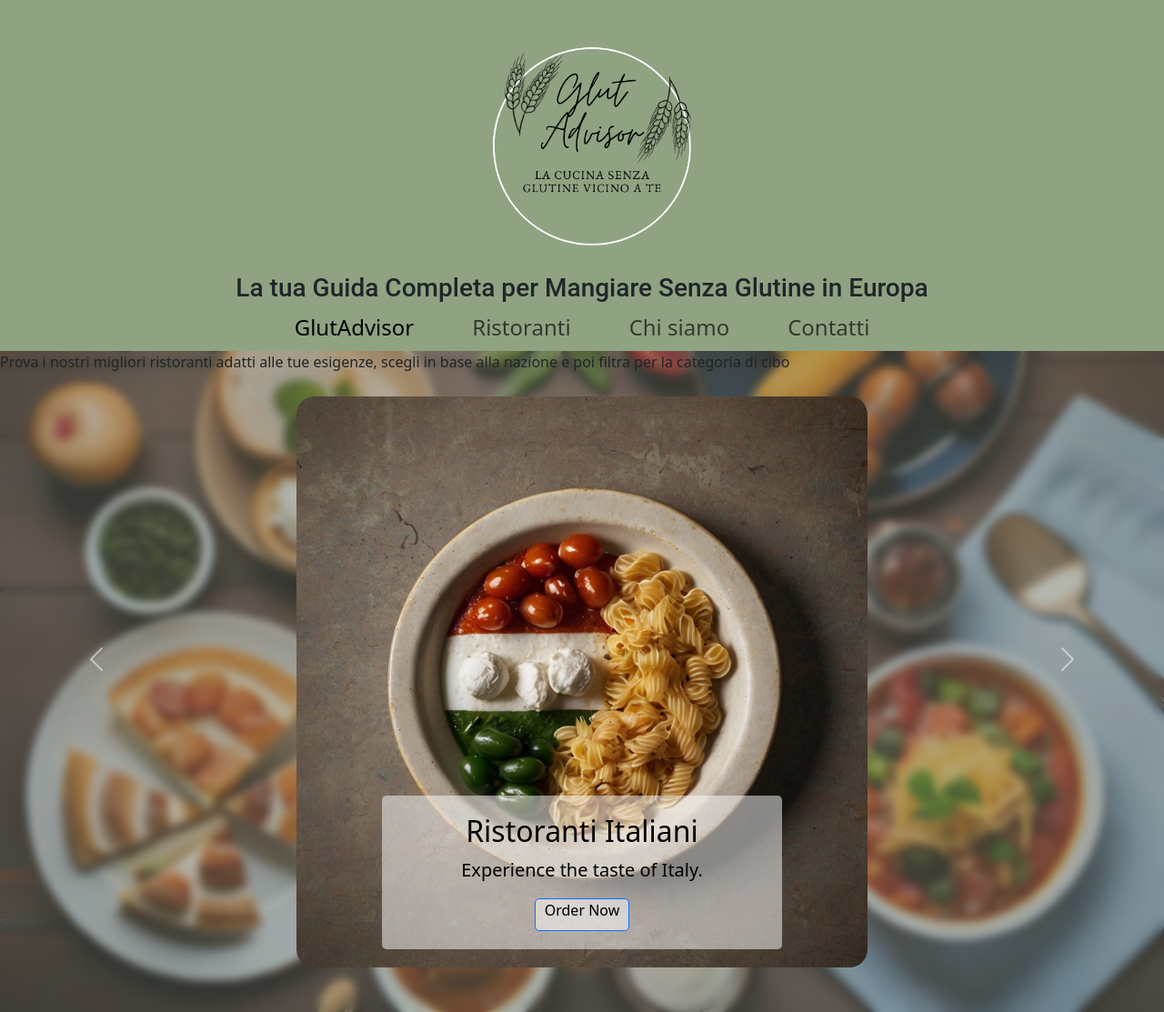
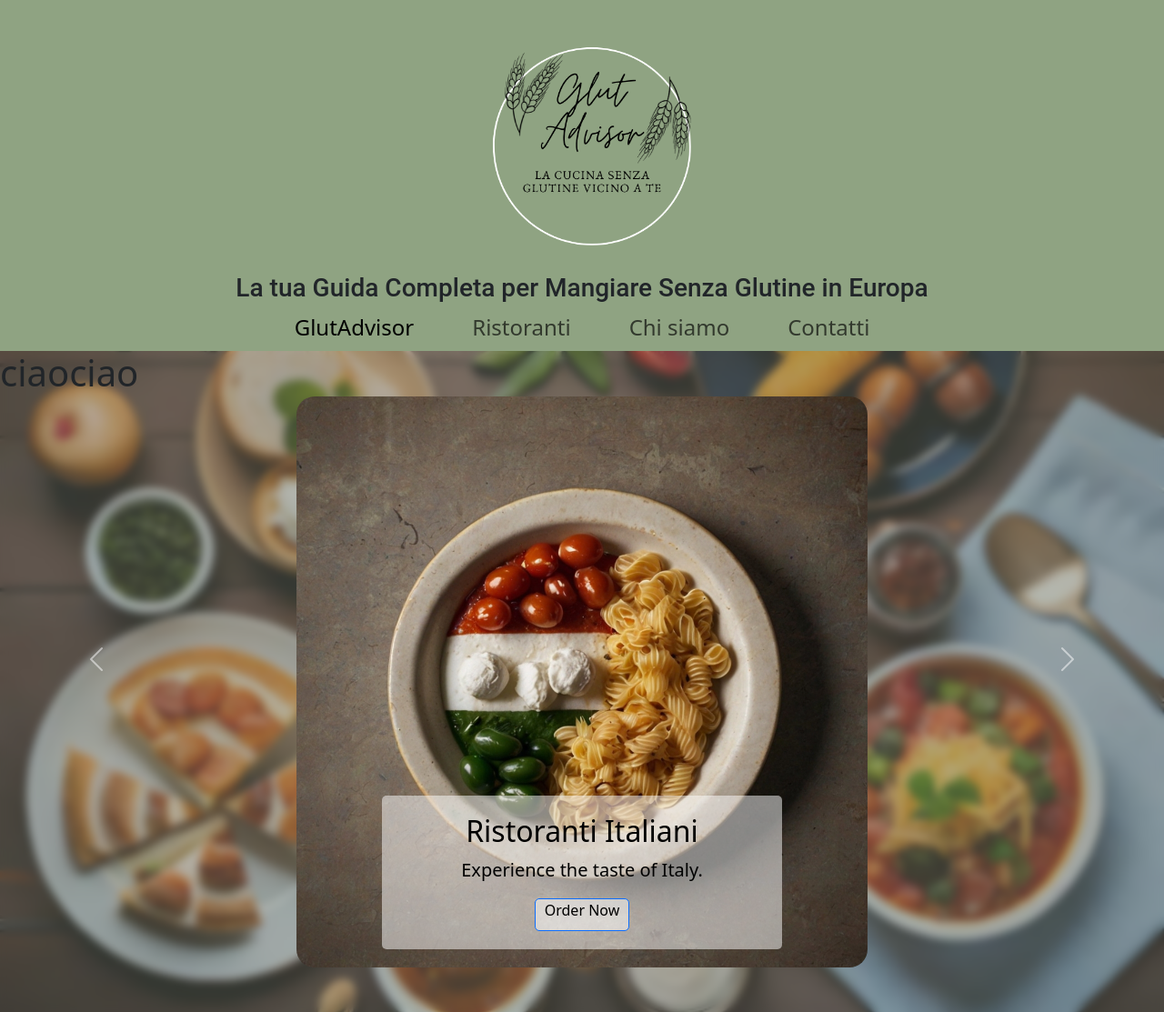
Before and after one commit to Giamm0101/Project_work, a Flask app: page / in a window 1280 px wide. Shown: the top 1113 px of the page at 91% size. Run offline with Flask 3, Linux system fonts and the light colour scheme; some libraries are stand-ins or nearby versions.

Commit message:
piccole migliorie

```diff
--- a/templates/home.html
+++ b/templates/home.html
@@ -16,8 +16,8 @@
       padding-bottom: 50px;
     }
 
-    #intro::after {
-      content: 'Prova i nostri migliori ristoranti adatti alle tue esigenze, scegli in base alla nazione e poi filtra per la categoria di cibo';
+    .mask {
+
       position: absolute;
       top: 0;
       left: 0;
@@ -139,8 +139,8 @@
   <!--sfondo-->
   <div id="intro" class="bg-image shadow-2-strong">
 
-    <div class="mask" style="background-color: rgba(0, 0, 0, 0.8);"></div>
-
+    <div class="mask" ></div>
+    <h1 style="position: absolute;">ciaociao</h1>
     <div class="container-fluid">
       <div id="carouselExampleFade" class="carousel slide carousel-fade" data-bs-ride="carousel" style="z-index: 600;">
         <div class="carousel-inner" style="display: flex; max-width: 50%; margin: auto; padding-top: 50px;">
--- a/templates/ristoranti.html
+++ b/templates/ristoranti.html
@@ -1,4 +1,3 @@
--html
 <!DOCTYPE html>
 <html lang="en">
 
```
Also changed, not shown: templates/contatti.html (+5 -4 lines).
